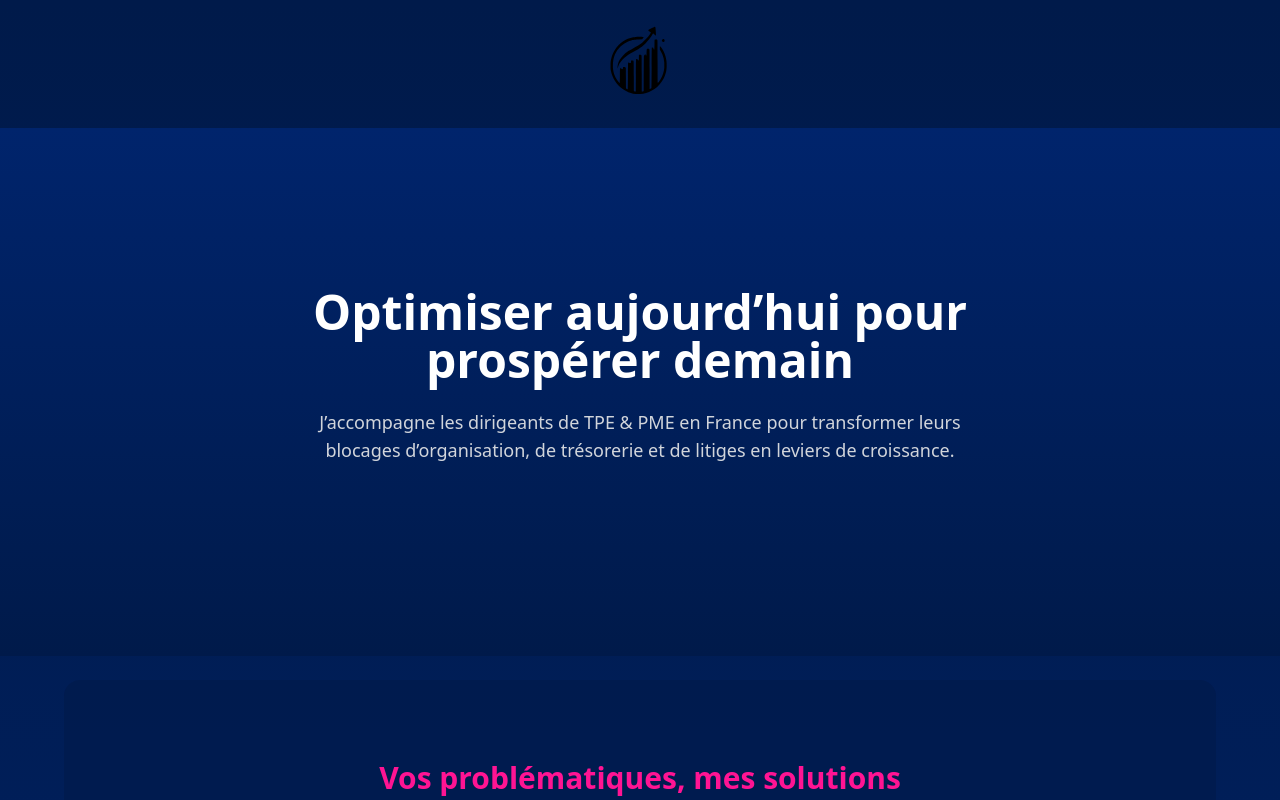
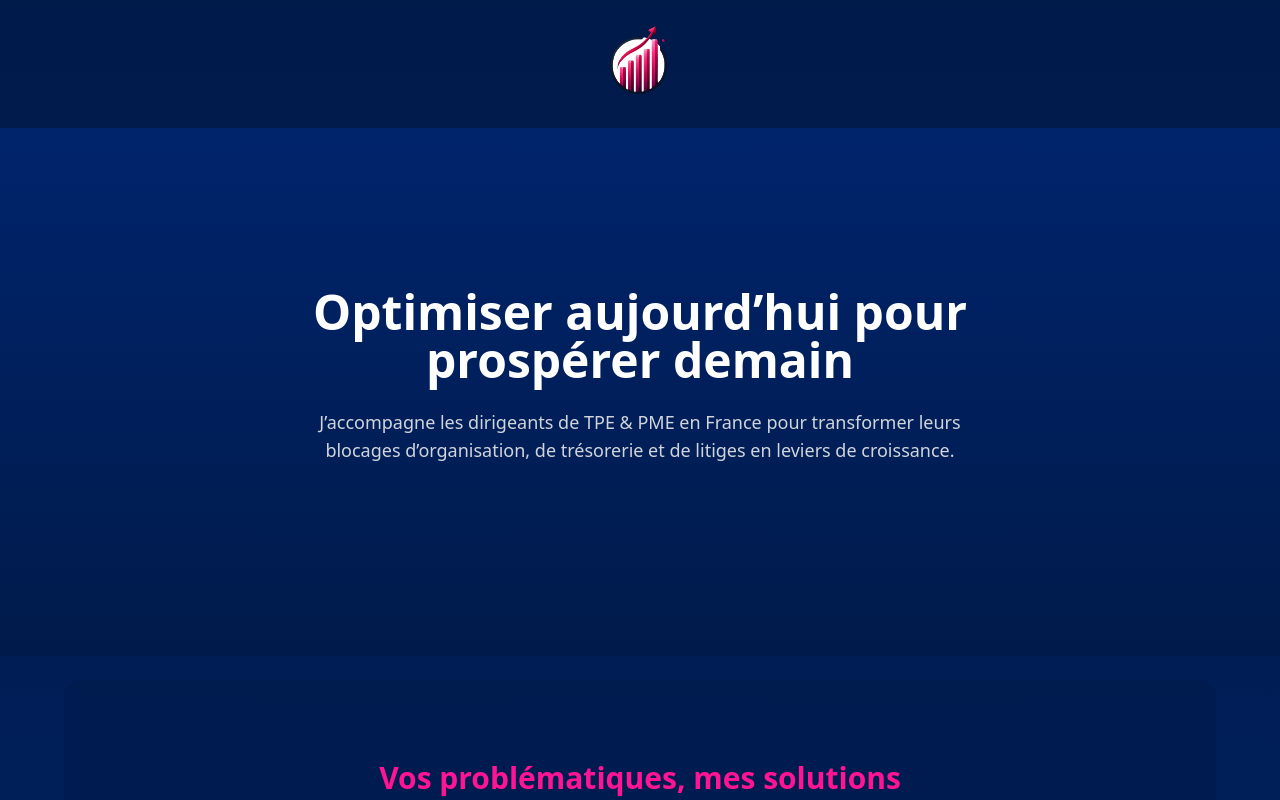
Before and after one commit to azadrius/OCSite, a Next.js app: page / in a window 1280 px wide. Shown: the top 800 px of the page. Built offline with nearby package versions, Linux system fonts and the light colour scheme.

Commit message:
changement du logo

```diff
--- a/pages/index.js
+++ b/pages/index.js
@@ -16,7 +16,7 @@ const DATA = {
       "J’accompagne les dirigeants de TPE & PME en France pour transformer leurs blocages d’organisation, de trésorerie et de litiges en leviers de croissance.",
     email: "oc.conseilssolutions@gmail.com",
     phone: "06 67 65 60 12",
-    logoSrc: "/logo.svg",
+    logoSrc: "/Logo.PNG",
   },
   problems: [
     { icon: BarChart3, text: "Difficultés de trésorerie" },
```
Also changed, not shown: public/Logo.PNG (added).
